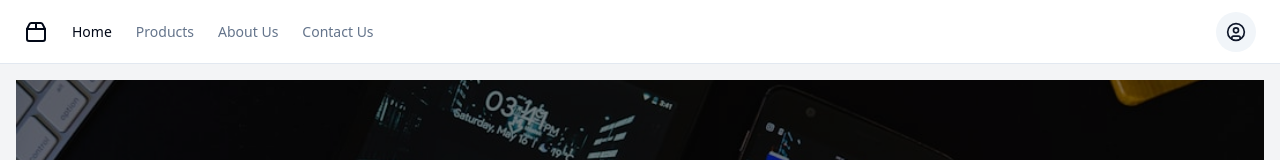
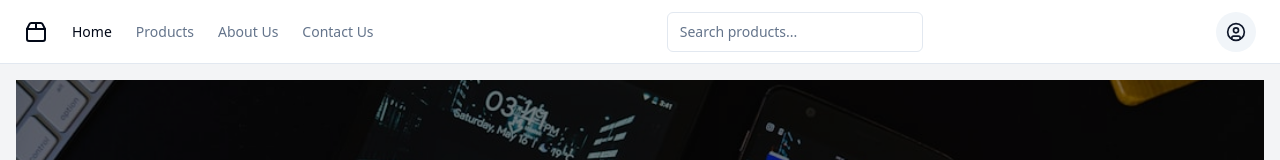
Before and after one commit to GPT-Engineer-App-Dev/electronics-store-20, a React (Vite) app: page / in a window 1280 px wide. Shown: the top 160 px of the page. Built offline with nearby package versions, Linux system fonts and the light colour scheme.

Commit message:
Added search bar with real-time product search functionality to the navbar.

```diff
--- a/src/layouts/navbar.jsx
+++ b/src/layouts/navbar.jsx
@@ -1,4 +1,8 @@
 import { Button } from "@/components/ui/button";
+import { useState } from "react";
+import { Input } from "@/components/ui/input";
+import { sampleProducts } from "@/pages/Index"; // Import sampleProducts array
+import { useNavigate } from "react-router-dom"; // Import useNavigate for navigation
 import {
   DropdownMenu,
   DropdownMenuContent,
@@ -19,6 +23,7 @@ const Layout = () => {
       <header className="sticky top-0 flex h-16 items-center gap-4 border-b bg-background px-4 md:px-6 justify-between">
         <DesktopNav />
         <MobileNav />
+        <SearchBar /> {/* Add SearchBar component */}
         <UserMenu />
       </header>
       <main className="flex-grow p-4 overflow-auto bg-gray-100">
@@ -108,4 +113,54 @@ const NavItem = ({ to, children, className }) => (
   </NavLink>
 );
 
+const SearchBar = () => {
+  const [query, setQuery] = useState("");
+  const [results, setResults] = useState([]);
+  const navigate = useNavigate();
+
+  const handleSearch = (e) => {
+    const value = e.target.value;
+    setQuery(value);
+    if (value) {
+      const filteredProducts = sampleProducts.filter((product) =>
+        product.name.toLowerCase().includes(value.toLowerCase())
+      );
+      setResults(filteredProducts);
+    } else {
+      setResults([]);
+    }
+  };
+
+  const handleResultClick = (id) => {
+    navigate(`/product/${id}`);
+    setQuery("");
+    setResults([]);
+  };
+
+  return (
+    <div className="relative">
+      <Input
+        type="text"
+        placeholder="Search products..."
+        value={query}
+        onChange={handleSearch}
+        className="w-64"
+      />
+      {results.length > 0 && (
+        <div className="absolute left-0 right-0 mt-2 bg-white border rounded shadow-lg z-10">
+          {results.map((product) => (
+            <div
+              key={product.id}
+              className="p-2 cursor-pointer hover:bg-gray-200"
+              onClick={() => handleResultClick(product.id)}
+            >
+              {product.name}
+            </div>
+          ))}
+        </div>
+      )}
+    </div>
+  );
+};
+
 export default Layout;
--- a/src/pages/Index.jsx
+++ b/src/pages/Index.jsx
@@ -2,7 +2,7 @@ import { Button } from "@/components/ui/button";
 import { Card, CardContent, CardFooter, CardHeader, CardTitle } from "@/components/ui/card";
 import { Link } from "react-router-dom";
 
-const sampleProducts = [
+export const sampleProducts = [
   {
     id: 1,
     name: "Smartphone",
```
